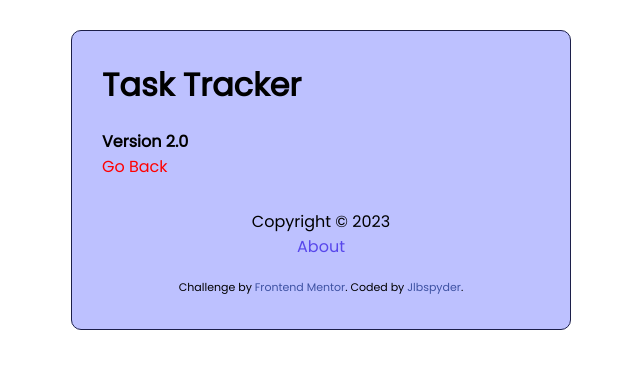
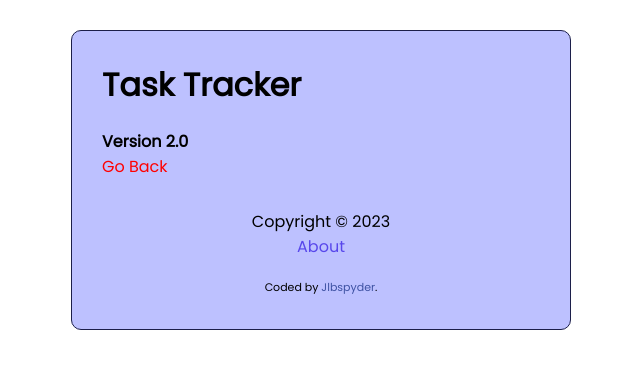
Before and after one commit to Jlbspyder/Task-Tracker, a React (Create React App) app: page /About in a window 1280 px wide. Shown: the top 368 px of the page, without its empty margins (319-959 px from the left). Built offline with nearby package versions, Linux system fonts and the light colour scheme.

Commit message:
Update Footer.js

```diff
--- a/src/components/Footer.js
+++ b/src/components/Footer.js
@@ -7,11 +7,7 @@ const Footer = () => {
         About
       </Link>
       <div className="attribution">
-        Challenge by{" "}
-        <a href="https://www.frontendmentor.io?ref=challenge" target="_blank" rel="noreferrer">
-          Frontend Mentor
-        </a>
-        . Coded by{" "}
+        Coded by{" "}
         <a href="https://github.com/Jlbspyder" target="_blank" rel="noreferrer">
           Jlbspyder
         </a>
```
